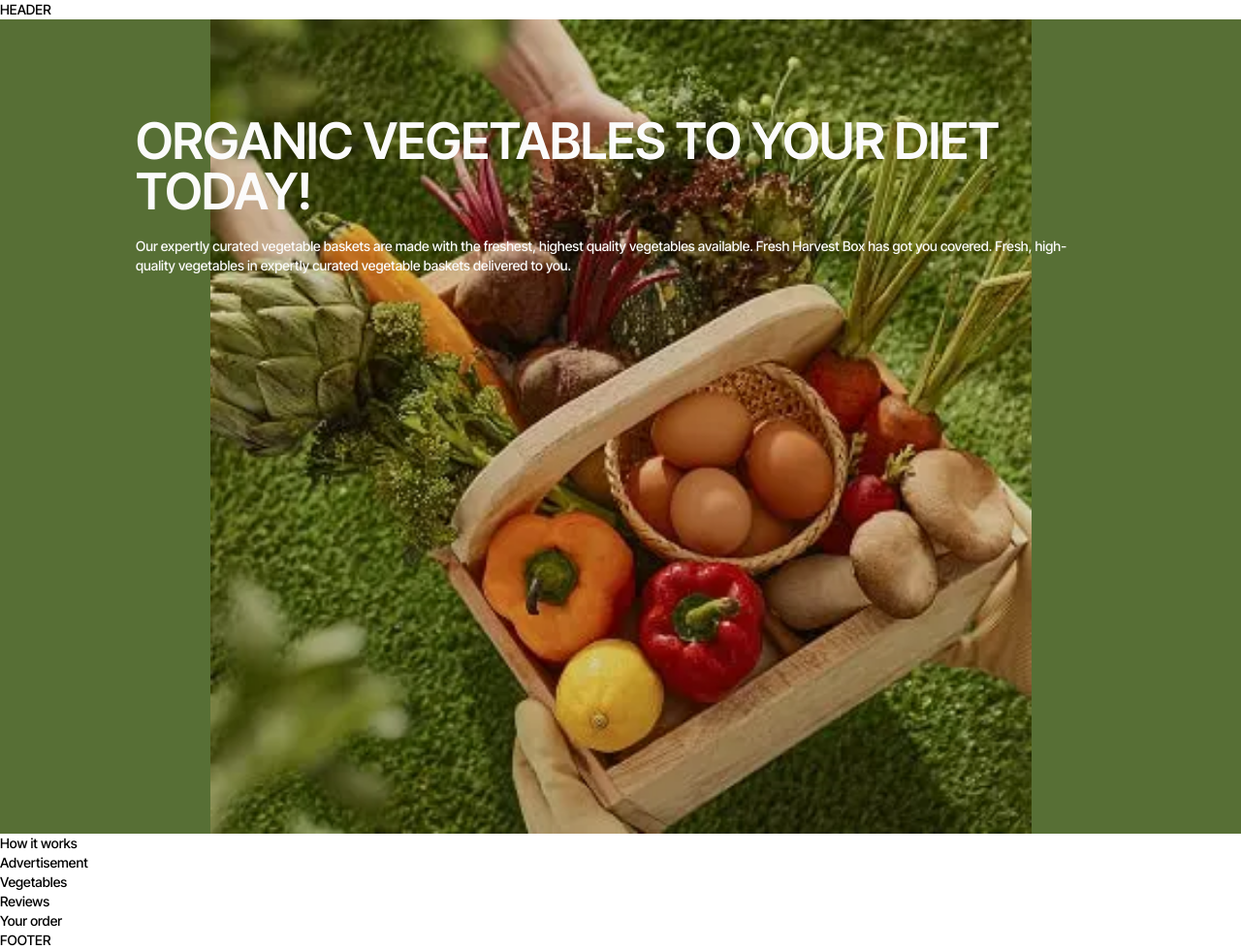
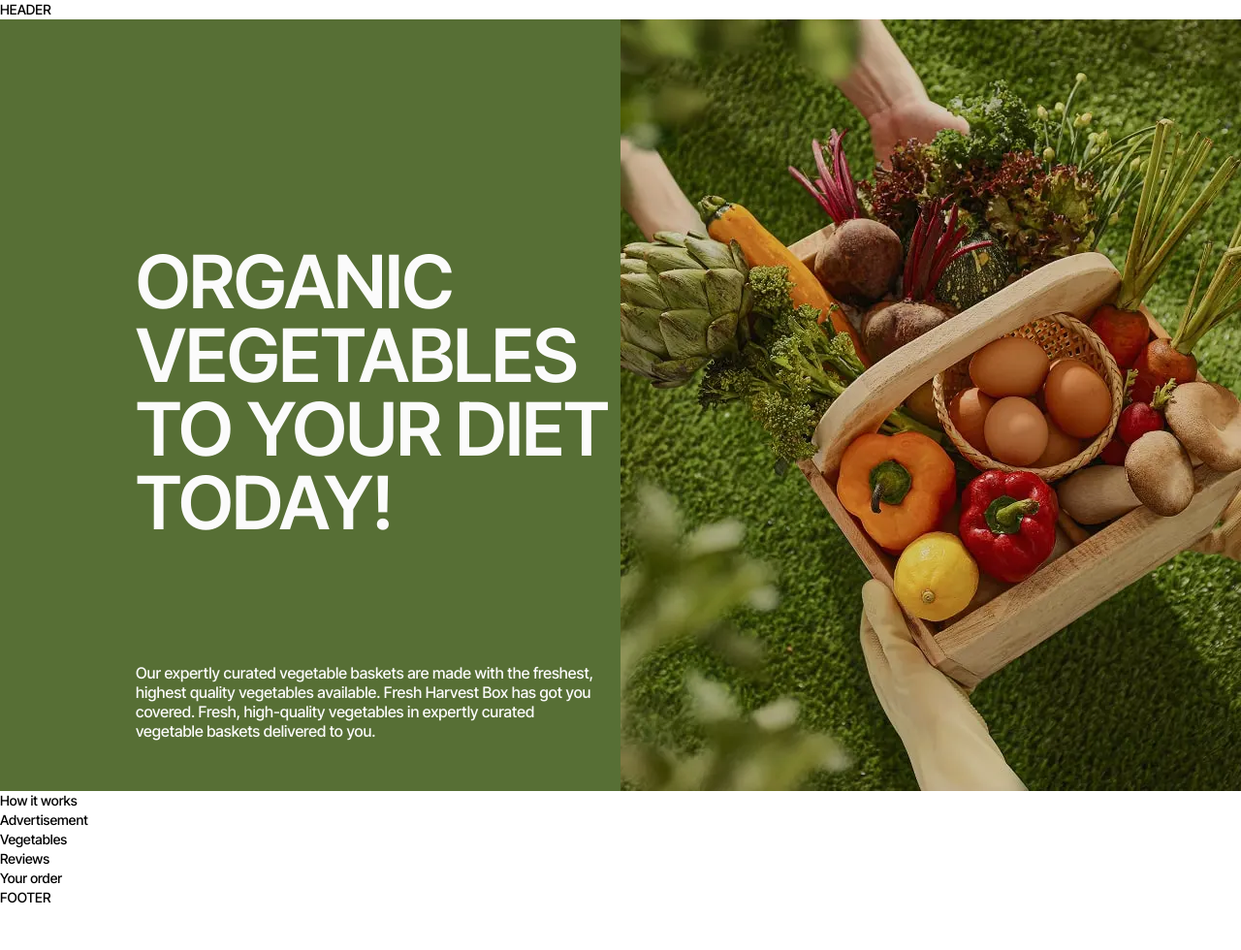
Before and after one commit to Pavlo-Malysh/app-template, a website built with Vite: page src/index.html in a window 1280 px wide. Shown: the whole page at 97% size. After the commit the page ends 936 px from the top, so only its background shows below. Built offline with nearby package versions, Linux system fonts and the light colour scheme.

Commit message:
update hero

```diff
--- a/src/css/hero.css
+++ b/src/css/hero.css
@@ -1,12 +1,18 @@
 .hero-section {
-  height: 840px;
-  padding-top: 100px;
+  min-height: 840px;
   background-color: #576f35;
-  background-image: url(../img/hero/hero-img-mob-min.webp);
+  background-image: url(/img/hero/hero-img-mob-min.webp);
   background-size: contain;
   background-repeat: no-repeat;
   background-position: bottom;
 
+}
+
+@media screen and (min-resolution: 2x),
+(-webkit-min-device-pixel-ratio: 2) {
+  .hero-section {
+    background-image: url(/img/hero/hero-img-mob@2x-min.webp);
+  }
 }
 
 .hero-title {
@@ -16,9 +22,82 @@
   letter-spacing: -0.01em;
   text-transform: uppercase;
   color: #fbfbfb;
+  padding-top: 100px;
   padding-bottom: 20px;
+
+}
+
+@media screen and (max-width:374px) {
+  .hero-title {
+    font-size: 43px;
+  }
 }
 
 .hero-text {
   color: #fbfbfb;
+  padding-bottom: 40px;
+
+  font-weight: 500;
+  font-size: 14px;
+  line-height: 1.43;
+  color: #fbfbfb;
 }
+
+
+
+@media screen and (min-width:768px) {
+
+  .hero-section {
+    min-height: 1020px;
+    background-image: url(../img/hero/hero-img-tab-min.webp);
+  }
+
+  @media screen and (min-resolution: 2x),
+  (-webkit-min-device-pixel-ratio: 2) {
+    .hero-section {
+      background-image: url(/img/hero/hero-img-tab@2x-min.webp);
+    }
+  }
+
+  .hero-title {
+    font-size: 76px;
+    padding-top: 120px;
+    padding-bottom: 24px;
+  }
+
+  .hero-text {
+    font-size: 16px;
+    line-height: 1.25;
+    max-width: 603px;
+    padding-bottom: 52px;
+  }
+
+}
+
+
+@media screen and (min-width:1280px) {
+
+  .hero-section {
+    min-height: 100%;
+    background-image: url(/img/hero/hero-img-desk-min.webp);
+    background-position: right;
+  }
+
+  @media screen and (min-resolution: 2x),
+  (-webkit-min-device-pixel-ratio: 2) {
+    .hero-section {
+      background-image: url(/img/hero/hero-img-desk@2x-min.webp);
+    }
+  }
+
+
+  .hero-title {
+    max-width: 502px;
+    padding-top: 232px;
+    padding-bottom: 128px;
+  }
+
+  .hero-text {
+    max-width: 472px;
+  }
+}
```
